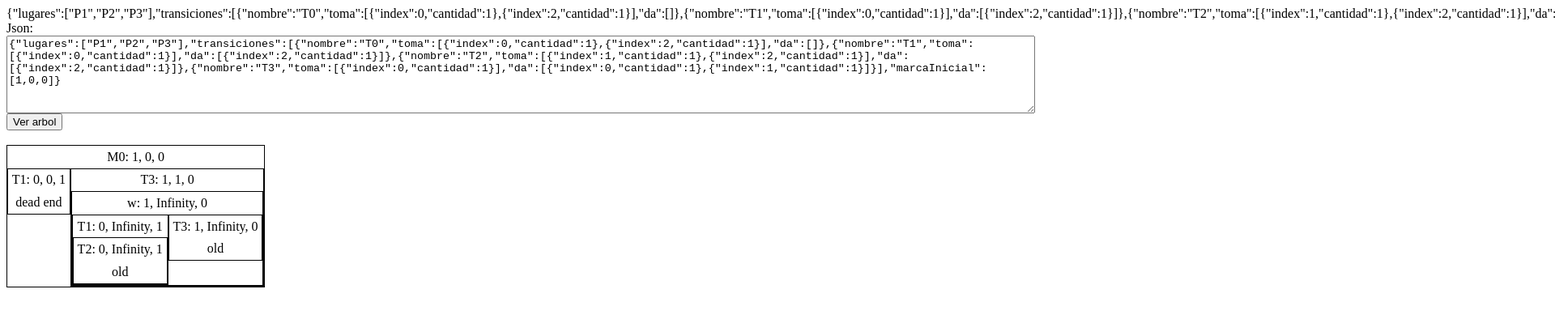
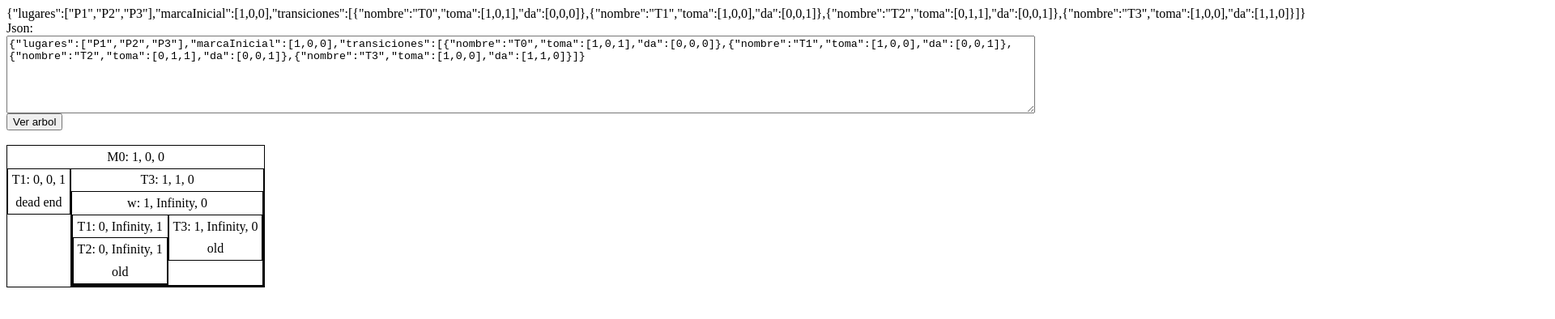
Before and after one commit to eXtragoZ/eXtragoZ.github.io, a plain HTML site: page arbolPetri.html in a window 1280 px wide. Shown: the top 394 px of the page at 81% size, 1920 px wide, since content can reach past the window. Drawn offline with nearby package versions, Linux system fonts and the light colour scheme.

Commit message:
petri formato json

```diff
--- a/arbolPetri.html
+++ b/arbolPetri.html
@@ -33,7 +33,7 @@
 	</style>
   </head>
   <body>
-	{"lugares":["P1","P2","P3"],"transiciones":[{"nombre":"T0","toma":[{"index":0,"cantidad":1},{"index":2,"cantidad":1}],"da":[]},{"nombre":"T1","toma":[{"index":0,"cantidad":1}],"da":[{"index":2,"cantidad":1}]},{"nombre":"T2","toma":[{"index":1,"cantidad":1},{"index":2,"cantidad":1}],"da":[{"index":2,"cantidad":1}]},{"nombre":"T3","toma":[{"index":0,"cantidad":1}],"da":[{"index":0,"cantidad":1},{"index":1,"cantidad":1}]}],"marcaInicial":[1,0,0]}
+	{"lugares":["P1","P2","P3"],"marcaInicial":[1,0,0],"transiciones":[{"nombre":"T0","toma":[1,0,1],"da":[0,0,0]},{"nombre":"T1","toma":[1,0,0],"da":[0,0,1]},{"nombre":"T2","toma":[0,1,1],"da":[0,0,1]},{"nombre":"T3","toma":[1,0,0],"da":[1,1,0]}]}
 	<br/>
 	Json: <textarea rows="6" id="arbolJson"></textarea>
 	<button onclick="cargarArbolJson()">Ver arbol</button>
--- a/arbolPetri.js
+++ b/arbolPetri.js
@@ -1,62 +1,24 @@
 let red = {
     lugares: ["P1","P2","P3"],
+    marcaInicial: [1,0,0],
     transiciones: [{
             nombre: "T0",
-            toma: [{
-                    index: 0,
-                    cantidad: 1
-                }, {
-                    index: 2,
-                    cantidad: 1
-                }
-            ],
-            da: [
-            ]
+            toma: [1,0,1],
+            da: [0,0,0]
         }, {
             nombre: "T1",
-            toma: [{
-                    index: 0,
-                    cantidad: 1
-                }
-            ],
-            da: [{
-                    index: 2,
-                    cantidad: 1
-                }
-            ]
+            toma: [1,0,0],
+            da: [0,0,1]
         }, {
             nombre: "T2",
-            toma: [{
-                    index: 1,
-                    cantidad: 1
-                }, {
-                    index: 2,
-                    cantidad: 1
-                }
-            ],
-            da: [{
-                    index: 2,
-                    cantidad: 1
-                }
-            ]
+            toma: [0,1,1],
+            da: [0,0,1]
         }, {
             nombre: "T3",
-            toma: [{
-                    index: 0,
-                    cantidad: 1
-                }
-            ],
-            da: [{
-                    index: 0,
-                    cantidad: 1
-                }, {
-                    index: 1,
-                    cantidad: 1
-                }
-            ]
+            toma: [1,0,0],
+            da: [1,1,0]
         }
     ],
-    marcaInicial: [1,0,0],
 }
 
 function nuevaRama(id, transicion, marca, padre) {
@@ -195,8 +157,8 @@ function ponerOmegas(marca1, marca2) {
 }
 
 function transicionHabilitada(estado) {
-	for (let lugar of red.transiciones[estado.transicion].toma) {
-		if (estado.marca[lugar.index] < lugar.cantidad) {
+	for (i = 0; i < red.transiciones[estado.transicion].toma.length; i++) {
+		if (estado.marca[i] < red.transiciones[estado.transicion].toma[i]) {
 			return false
 		}
 	}
@@ -205,11 +167,11 @@ function transicionHabilitada(estado) {
 
 function aplicarTransicion(estado) {
 	const nuevaMarca = estado.marca.slice()
-	for (let lugar of red.transiciones[estado.transicion].toma) {
-		nuevaMarca[lugar.index] -= lugar.cantidad
+	for (i = 0; i < red.transiciones[estado.transicion].toma.length; i++) {
+		nuevaMarca[i] -= red.transiciones[estado.transicion].toma[i]
 	}
-	for (let lugar of red.transiciones[estado.transicion].da) {
-		nuevaMarca[lugar.index] += lugar.cantidad
+	for (i = 0; i < red.transiciones[estado.transicion].da.length; i++) {
+		nuevaMarca[i] += red.transiciones[estado.transicion].da[i]
 	}
 	return nuevaMarca
 }
```
